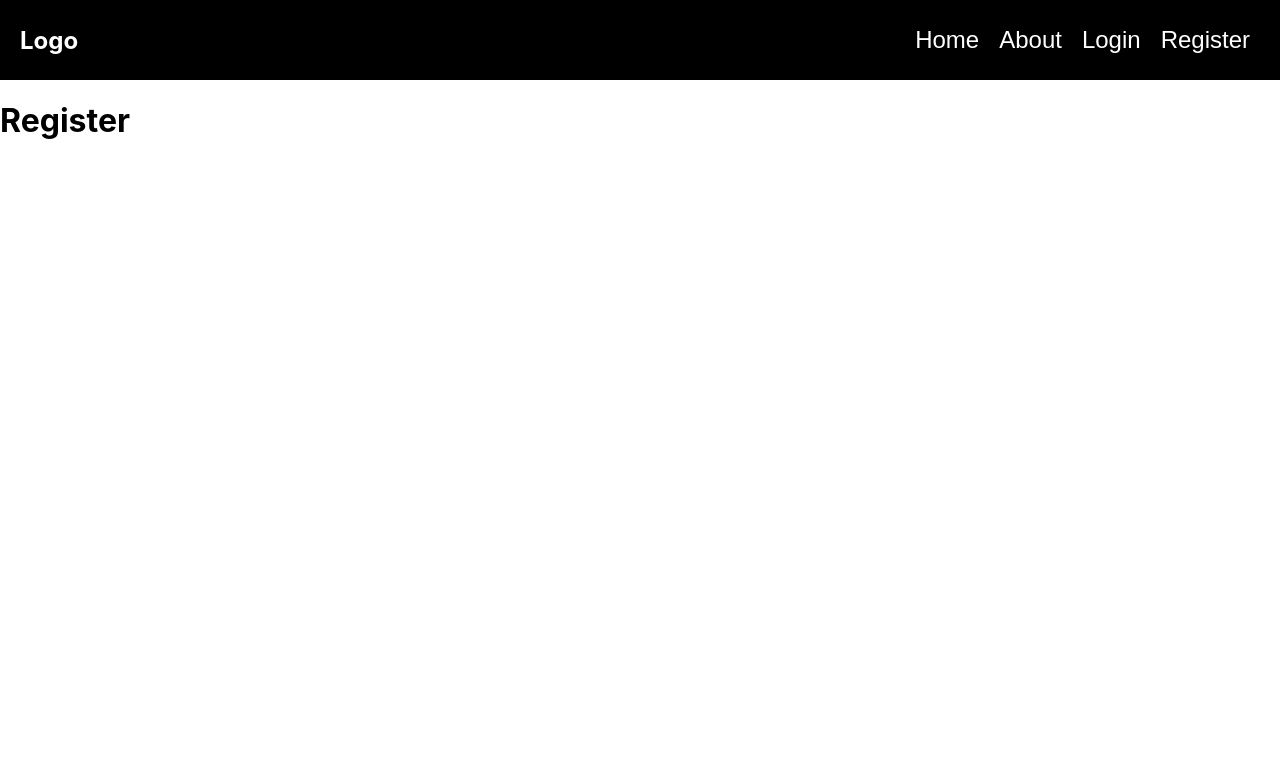
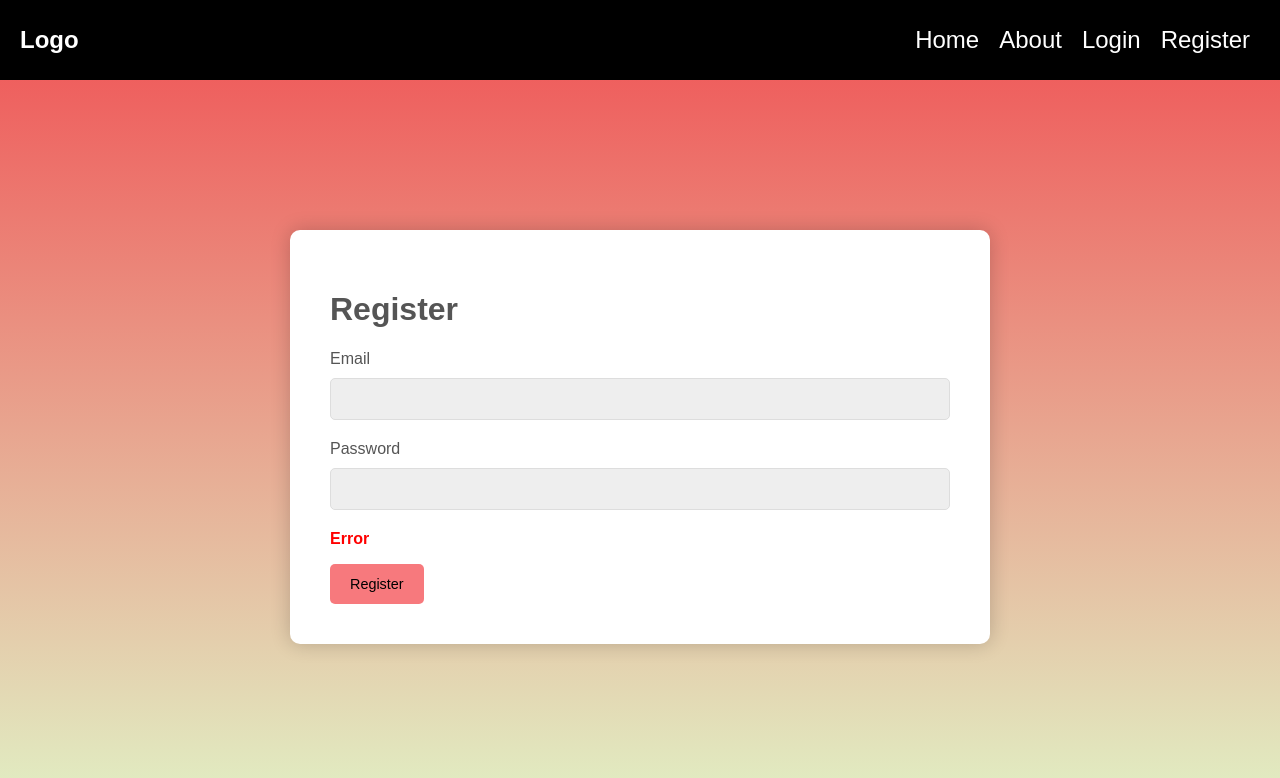
Before and after one commit to ishan-codescale/autumn-deligate-app, a React (Create React App) app: page /register in a window 1280 px wide. Shown: the top 778 px of the page. Built offline with nearby package versions, Linux system fonts and the light colour scheme.

Commit message:
added styled component for register page.

```diff
--- a/src/App.js
+++ b/src/App.js
@@ -2,6 +2,7 @@ import "./App.css";
 import { BrowserRouter as Router, Routes, Route } from "react-router-dom";
 import Navbar from "./components/Navbar";
 import Login from "./components/Login";
+import Register from "./components/Register";
 
 function App() {
   return (
@@ -11,7 +12,7 @@ function App() {
         <Route path="/" element={<h1>Home</h1>} />
         <Route path="/about" element={<h1>About</h1>} />
         <Route path="/login" element={<Login />} />
-        <Route path="/register" element={<h1>Register</h1>} />
+        <Route path="/register" element={<Register />} />
       </Routes>
     </Router>
   );
--- a/src/components/Register.js
+++ b/src/components/Register.js
@@ -1,7 +1,33 @@
 import React from "react";
+import {
+  GlobalStyle,
+  StyledFormWrapper,
+  StyledForm,
+  StyledInput,
+  StyledButton,
+  StyledError,
+  SharedStyle,
+} from "../styled-components/Form.styled";
 
 const Register = () => {
-  return <div>Register</div>;
+  return (
+    <>
+      <GlobalStyle />
+      <StyledFormWrapper>
+        <StyledForm>
+          <h1>Register</h1>
+          <label htmlFor="email">Email</label>
+          <StyledInput type="email" name="email" />
+          <label htmlFor="password">Password</label>
+          <StyledInput type="password" name="password" />
+          <StyledError>
+            <p>Error</p>
+          </StyledError>
+          <StyledButton type="submit">Register</StyledButton>
+        </StyledForm>
+      </StyledFormWrapper>
+    </>
+  );
 };
 
 export default Register;
```
